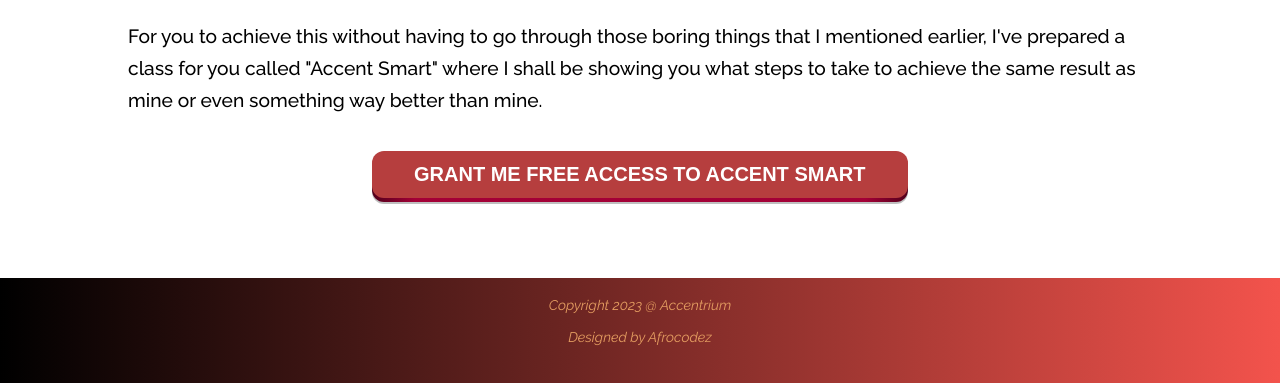
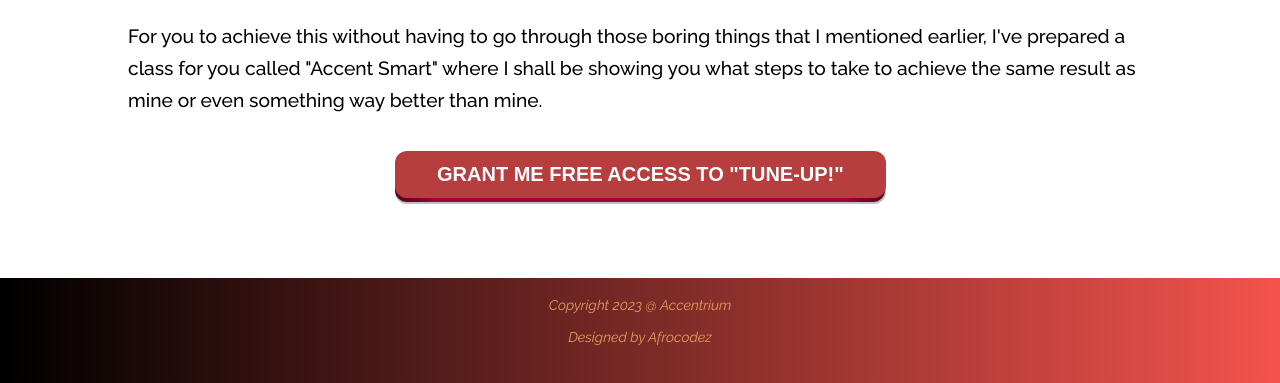
Before and after one commit to Kolacodes/xmart-landing, a website: page index.html in a window 1280 px wide. Shown: the part 6301-6684 px from the top of the page. Drawn offline with Linux system fonts and the light colour scheme.

Commit message:
make better

```diff
--- a/index.html
+++ b/index.html
@@ -529,7 +529,7 @@
 <span class="button-82-shadow"></span>
 <span class="button-82-edge"></span>
 <span class="button-82-front bold text">
-  GRANT ME FREE ACCESS TO ACCENT SMART
+  GRANT ME FREE ACCESS TO "TUNE-UP!"
 </span>
 </button>
 </a>
```
